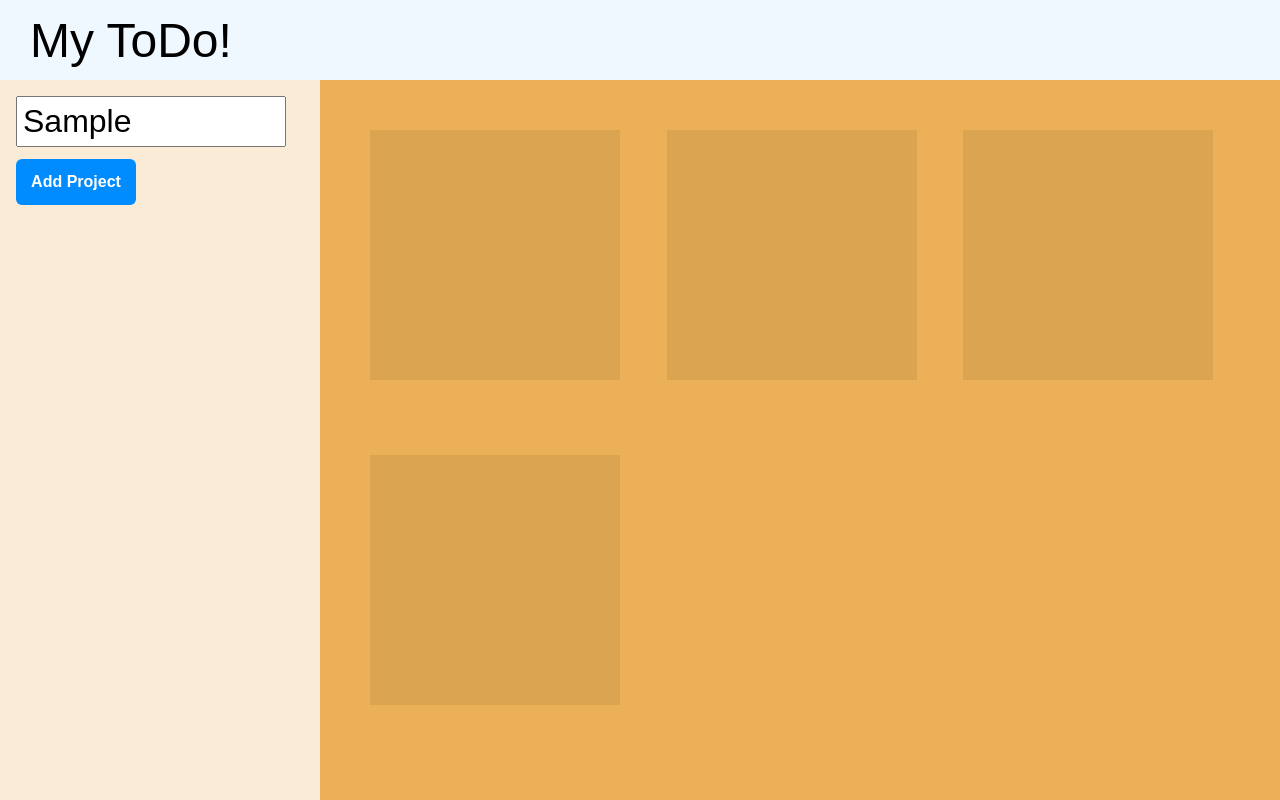
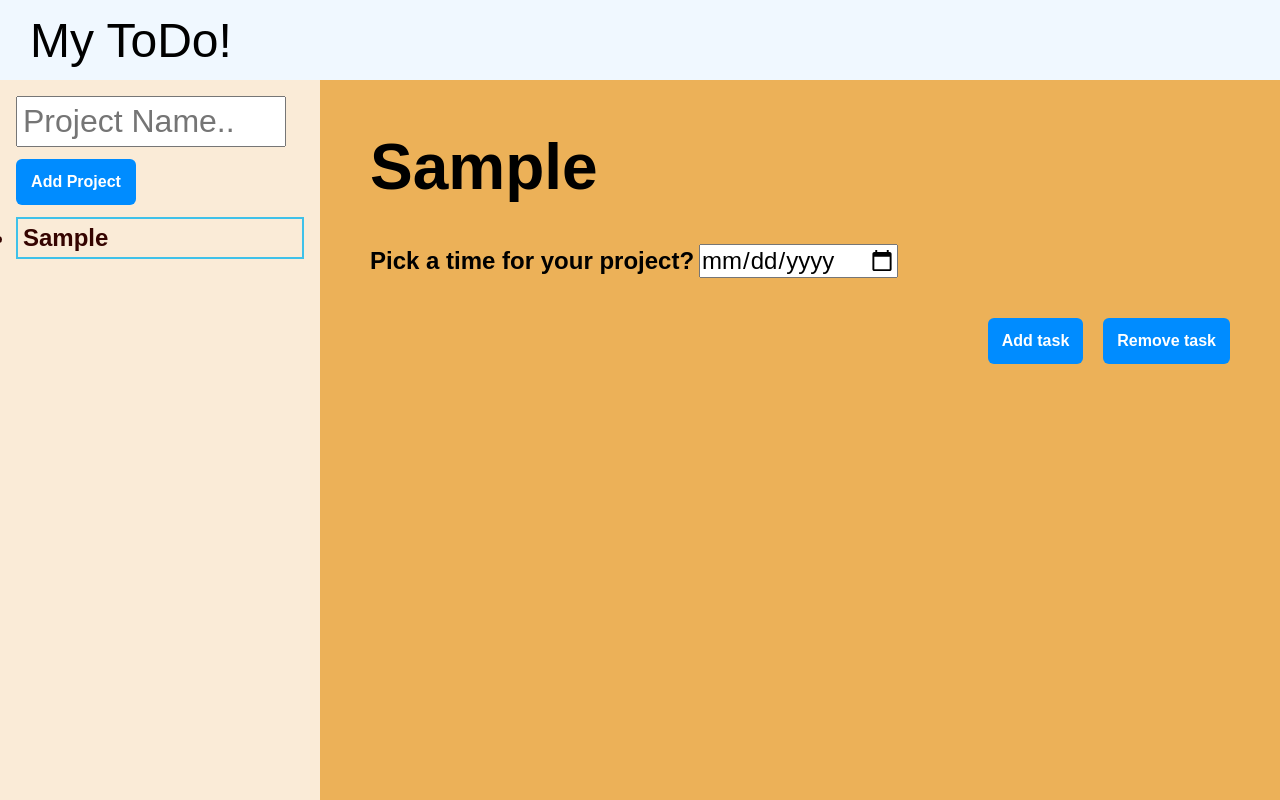
Before and after one commit to slowlane/ToDo, a website built with webpack: page dist/index.html in a window 1280 px wide. Both pictures are taken after typing "Sample" into the empty fields and a click on the button "Add Project". Built offline with nearby package versions, Linux system fonts and the light colour scheme.

Commit message:
Almost done I think. Adding some more functionality for adding and removing tasks to project and gotta tidy up a bit I guess

```diff
--- a/package.json
+++ b/package.json
@@ -23,6 +23,7 @@
   },
   "dependencies": {
     "css-loader": "^6.7.1",
+    "date-fns": "^2.28.0",
     "style-loader": "^3.3.1"
   }
 }
--- /dev/null
+++ b/src/addProject.js
@@ -0,0 +1,25 @@
+import Project from './project';
+
+const addProject = function (content) {
+    const projectUl = content.querySelector('ul');
+    const input = content.querySelector('input');
+    const projectName = input.value;
+
+    const newLi = document.createElement('li');
+    newLi.classList.add('project-li');
+    newLi.innerHTML = projectName;
+
+    projectUl.appendChild(newLi);
+
+    const project = new Project(projectName);
+
+    input.value = '';
+
+    // projectTracker.set(project);
+
+    return project;
+};
+
+
+
+export default addProject;
--- /dev/null
+++ b/src/constructProjectPage.js
@@ -0,0 +1,69 @@
+// import { formatDistanceToNow } from "date-fns";
+
+function constructProjectPage(project){
+    const content = document.getElementById('todo-container');
+
+    createProjectHeader();
+    addTimePicker();
+    addButtons();
+
+
+
+
+    function createProjectHeader(){
+        const projectDiv = document.createElement('div');
+        projectDiv.id = 'project-title-div';
+
+        const projectHeader = document.createElement('h1');
+        projectHeader.id = 'project-header';
+        projectHeader.innerHTML = project.getTitle();
+
+        projectDiv.appendChild(projectHeader);
+
+        addComponent(projectDiv);
+        // console.log(project.getTitle());
+    }
+
+
+    function addTimePicker(){
+        const chooseTimeDiv = document.createElement('div');
+
+        const chooseTimeLabel = document.createElement('label');
+        chooseTimeLabel.innerHTML = "Pick a time for your project?";
+
+        const chooseTime = document.createElement('input');
+        chooseTime.type = 'date';
+
+        chooseTimeDiv.id = 'choose-time-div';
+
+        chooseTimeDiv.appendChild(chooseTimeLabel);
+        chooseTimeDiv.appendChild(chooseTime);
+
+        addComponent(chooseTimeDiv);
+    }
+
+    function addButtons(){
+        const addAndRemoveDiv = document.createElement('div');
+
+        const addButton = document.createElement('button');
+        addButton.innerHTML = 'Add task';
+        const removeButton = document.createElement('button');
+        removeButton.innerHTML = 'Remove task';
+
+        addAndRemoveDiv.id = 'todo-button-container';
+        addButton.classList.add('todo-button');
+        removeButton.classList.add('todo-button');
+
+        addAndRemoveDiv.appendChild(addButton);
+        addAndRemoveDiv.appendChild(removeButton);
+
+        addComponent(addAndRemoveDiv);
+    }
+
+    function addComponent(component){
+        content.appendChild(component);
+    }
+
+};
+
+export default constructProjectPage;
--- a/src/index.js
+++ b/src/index.js
@@ -1 +1,23 @@
 import "./style.css";
+import addProject from "./addProject";
+import ProjectTracker from "./projectTracker";
+import projectPage from "./projectPage";
+// import Project from "./project";
+
+const runProgram = (function(){
+    const projectTracker = new ProjectTracker();
+
+    //cache DOM
+    const content = document.querySelector('.left-side-div');
+    const button = content.querySelector('#add-button');
+
+    //add eventlistener
+    button.addEventListener('click', retrieveAndPushProject);
+
+    function retrieveAndPushProject(){
+        const newProject = addProject(content);
+        projectTracker.set(newProject);
+        projectPage(newProject);
+    }
+
+})();
--- a/src/project.js
+++ b/src/project.js
@@ -1,5 +1,7 @@
 class Project {
     #toDoList = [];
+    #title;
+    #completionDate;
     constructor(title){
         this.#title = title;
     }
@@ -10,4 +12,17 @@ class Project {
     set(item){
         this.#toDoList.push(item);
     }
+
+    getTitle(){
+        return this.#title;
+    }
+
+    setCompletionDate(completedBy){
+        this.#completionDate = completedBy;
+    }
+    getCompletionDate(){
+        return this.#completionDate;
+    }
 }
+
+export default Project;
--- /dev/null
+++ b/src/projectPage.js
@@ -0,0 +1,34 @@
+// import { , format } from 'date-fns';
+import { formatDistanceToNow, parseISO } from "date-fns";
+import constructProjectPage from "./constructProjectPage";
+
+const projectPage = function(project){
+
+    constructProjectPage(project);
+    //cache dom
+    const content = document.getElementById('todo-container');
+    const checker = content.querySelector('input');
+
+    //add eventlistener
+    checker.addEventListener('input', addCountDown)
+
+    function addCountDown(){
+        const projectDueDate = content.querySelector('input');
+
+        project.setCompletionDate(projectDueDate.value);
+
+        const countDown = formatDistanceToNow(parseISO(projectDueDate.value));
+        const countDownHeader = document.createElement('h2');
+        countDownHeader.innerHTML = countDown;
+
+        const headerDiv = content.querySelector('#project-title-div');
+        headerDiv.appendChild(countDownHeader);
+
+
+    }
+
+
+
+}
+
+export default projectPage;
--- /dev/null
+++ b/src/projectTracker.js
@@ -0,0 +1,12 @@
+ class ProjectTracker  {
+    #projects = [];
+    constructor(){}
+    get(){
+        return this.#projects;
+    }
+    set(project){
+        this.#projects.push(project);
+    }
+}
+
+export default ProjectTracker;
--- a/src/style.css
+++ b/src/style.css
@@ -58,29 +58,79 @@ header {
     cursor: pointer;
 }
 
+.left-side-div li {
+    border: 2px solid rgb(62, 193, 233);
+    color: rgb(53, 4, 0);
+    margin: 2%;
+    padding: 5px;
+    font-size: 1.5rem;
+    font-weight: 600;
+}
+
 /* RIGHT SIDE CONTENT */
 
-.todo-container {
-    display: grid;
+#todo-container {
+    /* display: grid; */
     width: 75%;
     /* height: 100%; */
     background-color:rgb(236, 177, 88);
-
-
+    display: flex;
+    flex-direction: column;
+    gap: 40px;
 
     padding: 50px;
 }
 
-.todo-container ul {
-    display: grid;
-    grid-template: repeat(auto-fit, minmax(250px, 1fr))
-    / repeat(auto-fit, minmax(250px, 1fr));
-    gap: 30px;
+#project-title-div {
+    display: flex;
+    align-items: center;
+    justify-content: space-between;
+    gap: 50px;
 }
 
-.card {
-    list-style-type: none;
-    background-color: rgba(0, 0, 0, 0.075);
-    height: 250px;
-    width: 250px;
+#project-title-div h2 {
+    font-size: 4rem;
 }
+
+#project-header{
+    font-size: 4rem;
+}
+
+#choose-time-div {
+    display: flex;
+    gap: 5px;
+    justify-content: flex-start;
+    align-items: center;
+}
+
+#choose-time-div input {
+    font-size: 1.5rem;
+}
+
+#choose-time-div label {
+    font-size: 1.5rem;
+    font-weight: 600;
+}
+
+/* #choose-time-div h2 {
+    font-size: 3rem;
+} */
+
+#todo-button-container {
+    display: flex;
+    gap: 20px;
+    justify-content: flex-end;
+}
+
+.todo-button {
+    padding: 14px 14px;
+    /* width: 40%; */
+    /* margin: 2%; */
+    border-radius: 6px;
+    background-color: rgb(0, 140, 255);
+    border-style: none;
+    color: white;
+    font-size: 1rem;
+    font-weight: 600;
+    cursor: pointer;
+}
```
Also changed, not shown: dist/index.html, dist/main.js, 1 other file.
